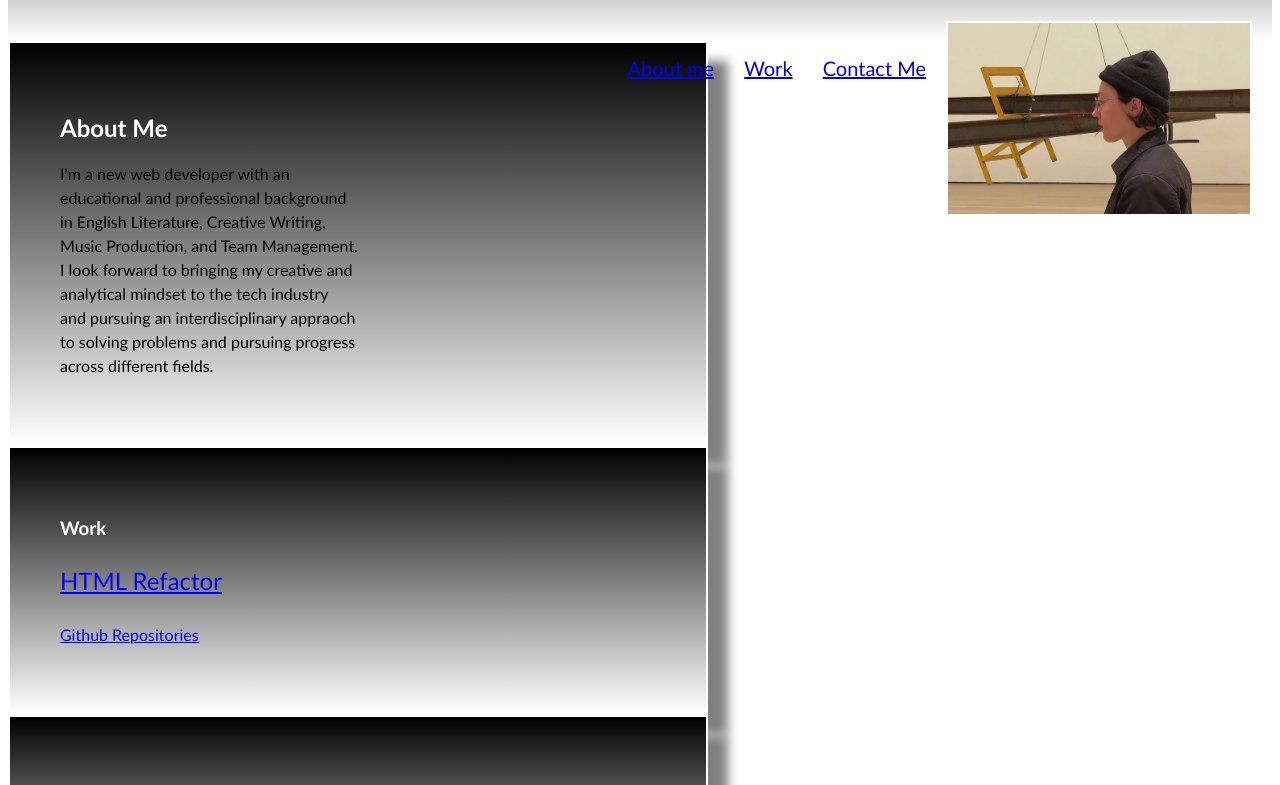
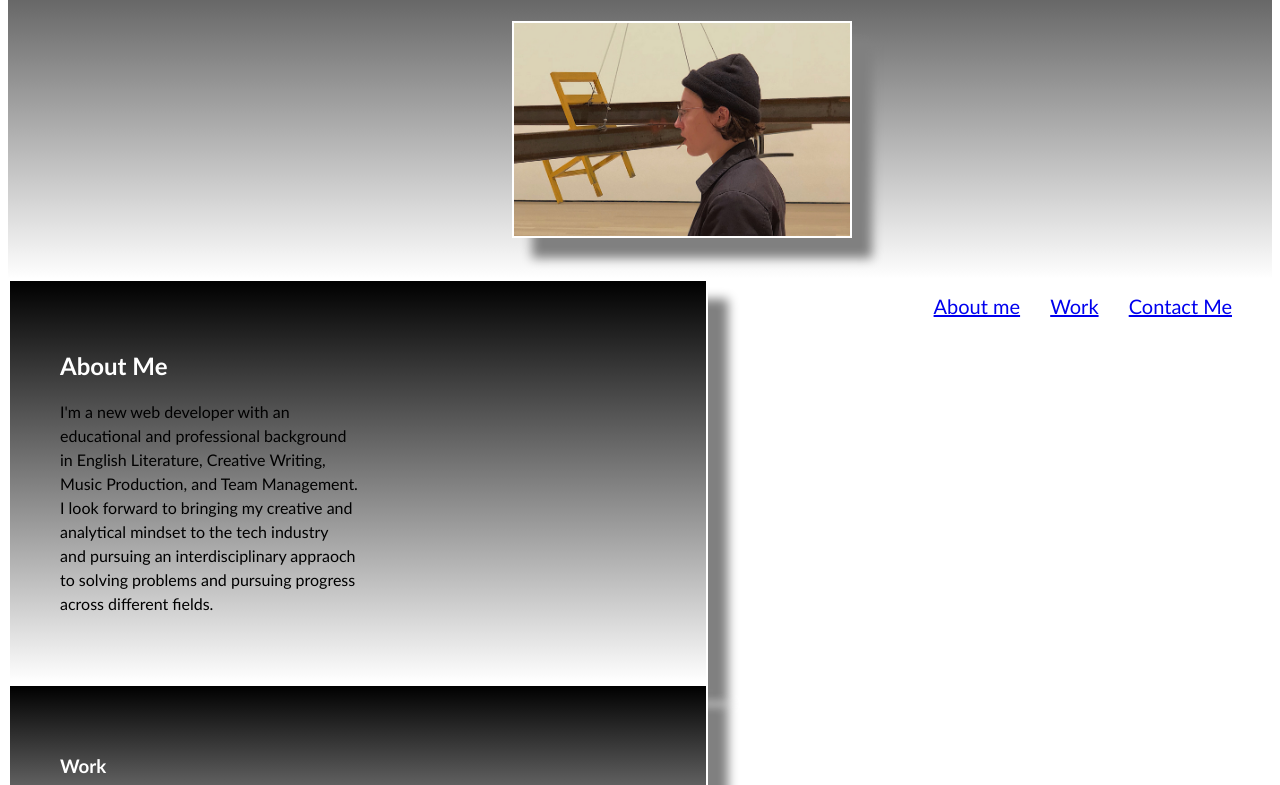
Before and after one commit to isaacsto/Portfolio, a plain HTML site: page index.html in a window 1280 px wide. Shown: the part 199-984 px from the top of the page. Drawn offline with Linux system fonts and the light colour scheme; files whose address does not match are found by name.

Commit message:
fixed css

```diff
--- a/index.html
+++ b/index.html
@@ -14,9 +14,8 @@
             <p>Isaac Stofko</p>
             <p> Full Stack Developer</p>
             <img src="/Users/isaacstofko/Downloads/B569D592-CB7F-4B68-B96D-D0E69C8C904F.JPG"
-                alt="a side profile of me at the Museum of Modern Art in New York City" class="float-right">
+                alt="a side profile of me at the Museum of Modern Art in New York City" class="center">
         </h1>
-
         <nav>
             <ul>
                 <li>
@@ -31,6 +30,7 @@
             </ul>
         </nav>
     </header>
+
     <section class="content">
         <section id="about-me" class="sectionContent">
             <h2 class="head">About Me</h2>
--- a/style.css
+++ b/style.css
@@ -8,24 +8,24 @@ header {
     padding: 20px;
     font-family: 'Trebuchet MS', 'Lucida Sans Unicode', 'Lucida Grande', 'Lucida Sans', Arial, sans-serif;
     background-color: rgb(179, 206, 231);
-    color:darkslategray;
+    color: darkslategray;
     background-image: linear-gradient(black, white);
+    text-align: center;
+}
 
-}
-.name {
+h1 {
     color: white;
     text-shadow: 2px 2px;
-}
-.occupation {
-    text-shadow: 2px 2px;
+    padding-left: 375px;
 }
 
 header nav {
     padding-top: 15px;
     margin-right: 20px;
     float: right;
-    font-family:'Gill Sans', 'Gill Sans MT', Calibri, 'Trebuchet MS', sans-serif;
+    font-family: 'Gill Sans', 'Gill Sans MT', Calibri, 'Trebuchet MS', sans-serif;
     font-size: 20px;
+
 }
 
 header nav ul {
@@ -37,19 +37,25 @@ header nav ul li {
     margin-left: 25px;
 
 }
+
 img {
-    max-width: 25%;
-    float: float-right;
-    flex-wrap: wrap;
+    max-width: 40%;
+
     border: 2px solid white;
+    box-shadow: 20px 20px 10px grey;
 
 }
-.float-right {
-    float: right;
+
+.center {
+    display: block;
+    margin-left: auto;
+    margin-right: 400px;
+    width: 50%;
 
 }
+
 .head {
-    font-family:'Gill Sans', 'Gill Sans MT', Calibri, 'Trebuchet MS', sans-serif;
+    font-family: 'Gill Sans', 'Gill Sans MT', Calibri, 'Trebuchet MS', sans-serif;
     color: white;
 }
 
@@ -58,11 +64,13 @@ p {
     max-width: 50%;
     line-height: 150%;
 }
+
 a {
     font-family: 'Gill Sans', 'Gill Sans MT', Calibri, 'Trebuchet MS', sans-serif;
 }
+
 .sectionContent {
-    background-image: linear-gradient(black, white) ;
+    background-image: linear-gradient(black, white);
     width: 700px;
     padding: 50px;
     border: 2px solid white;
```
